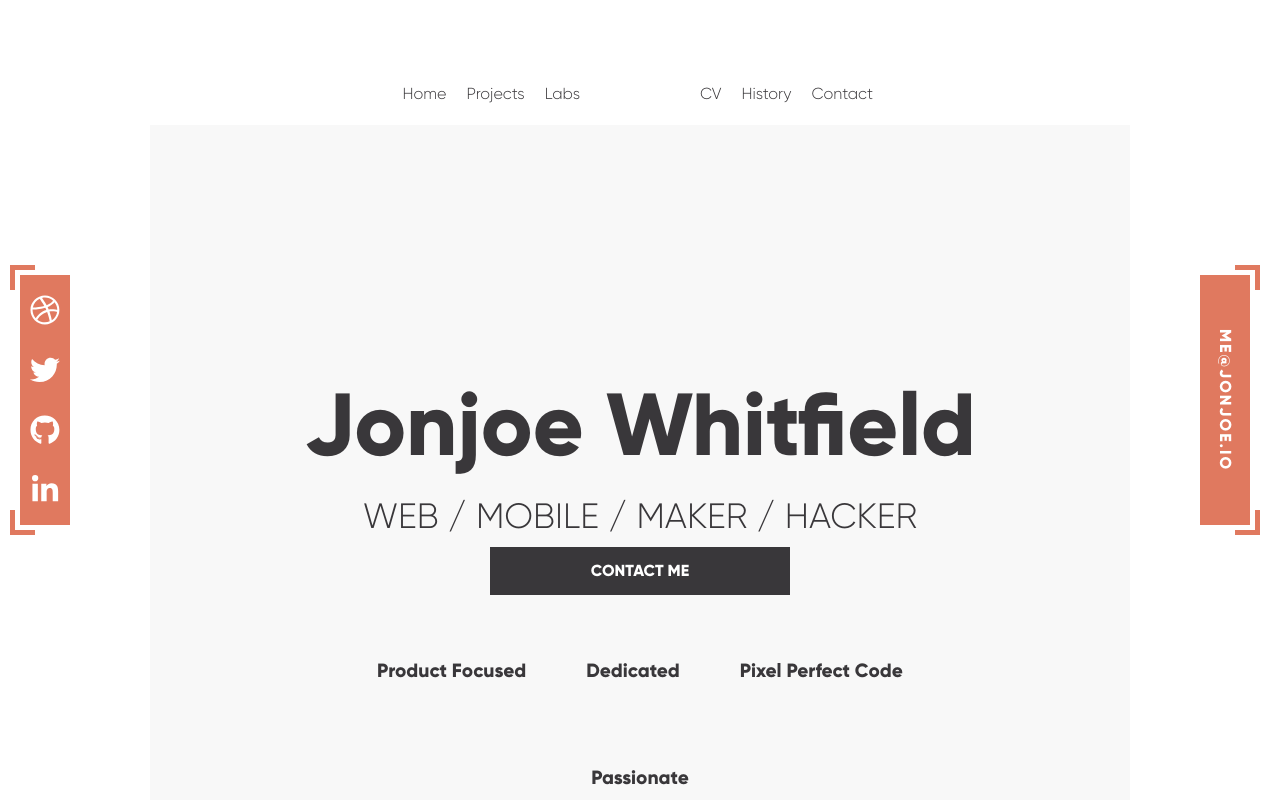
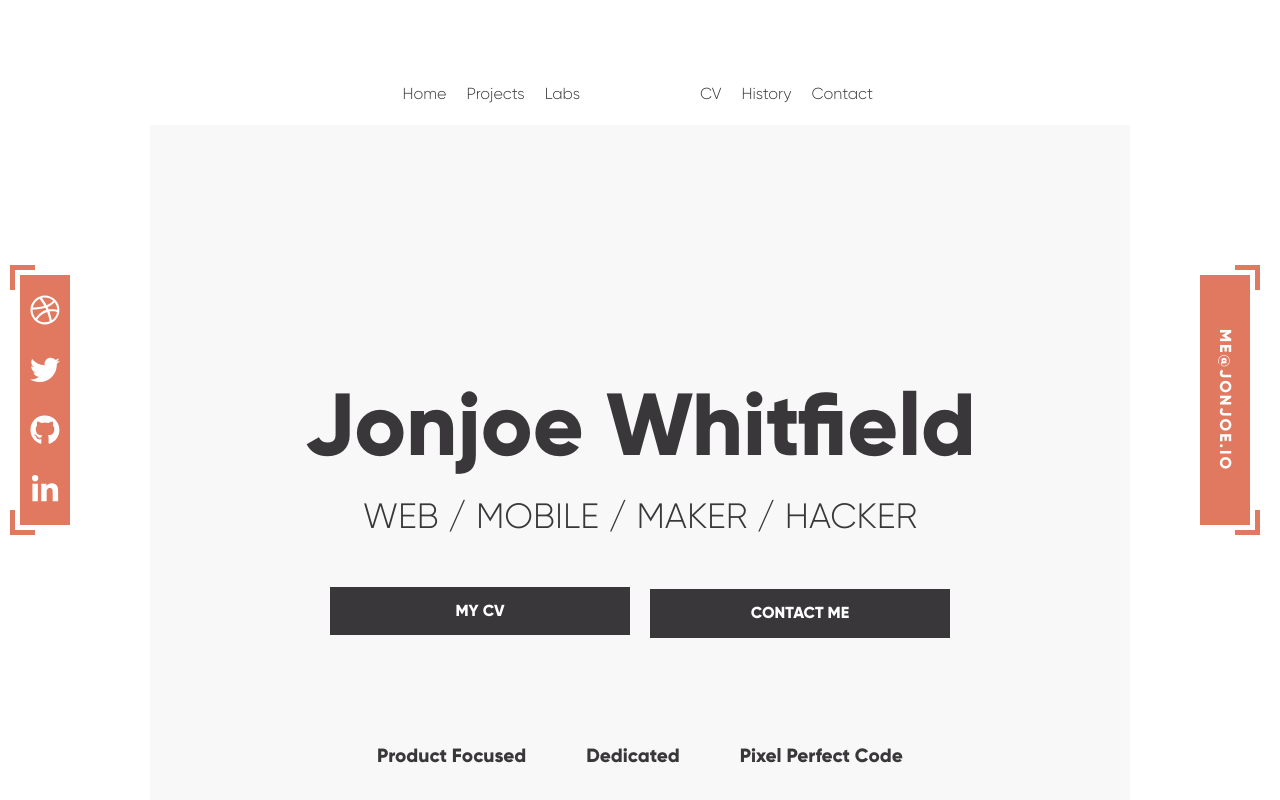
Before and after one commit to Jonjoe/website, a React (Create React App) app: page / in a window 1280 px wide. Shown: the top 800 px of the page. Built offline with nearby package versions, Linux system fonts and the light colour scheme; no server answers; what @fortawesome/pro-duotone-svg-icons, @fortawesome/pro-light-svg-icons, @fortawesome/pro-solid-svg-icons would draw is missing.

Commit message:
work on home page

```diff
--- a/src/pages/Home/Home.page.tsx
+++ b/src/pages/Home/Home.page.tsx
@@ -1,10 +1,13 @@
 import * as React from "react";
 import parse from "html-react-parser";
+
+import { ROUTES } from "routes";
 import { strings, theme, constants } from "config";
 
 import { Waypoint } from "react-waypoint";
 import {
   Button,
+  ButtonRow,
   Page,
   Section,
   SkillPoints,
@@ -33,9 +36,15 @@ const HomePage: React.FC = () => {
           Web / Mobile / Maker / Hacker
         </Text.Heading3>
 
-        <Button hero width="300px" href={constants.links.LINKEDIN}>
-          Contact Me
-        </Button>
+        <ButtonRow>
+          <Button hero width="300px" to={ROUTES.CV}>
+            My CV
+          </Button>
+
+          <Button hero width="300px" href={constants.links.LINKEDIN}>
+            Contact Me
+          </Button>
+        </ButtonRow>
 
         <SkillPoints />
       </Section>
```
